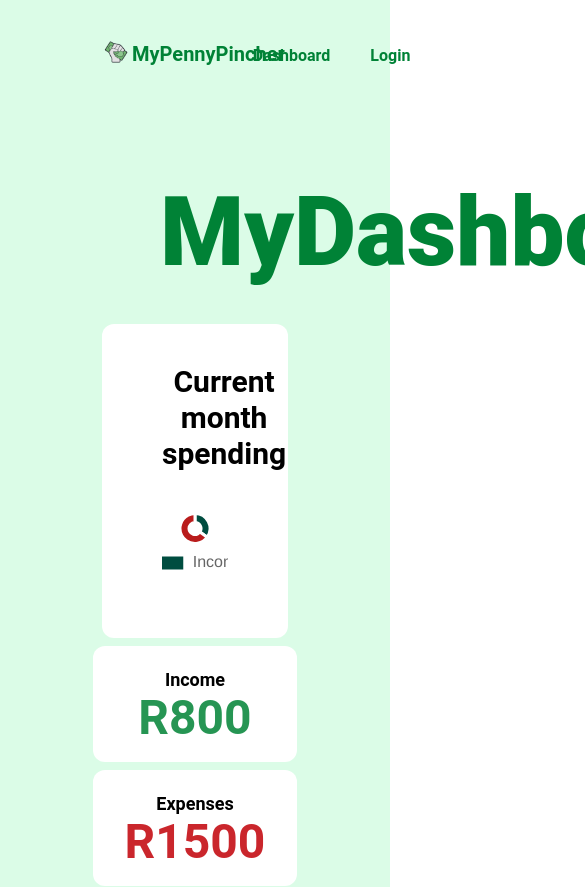
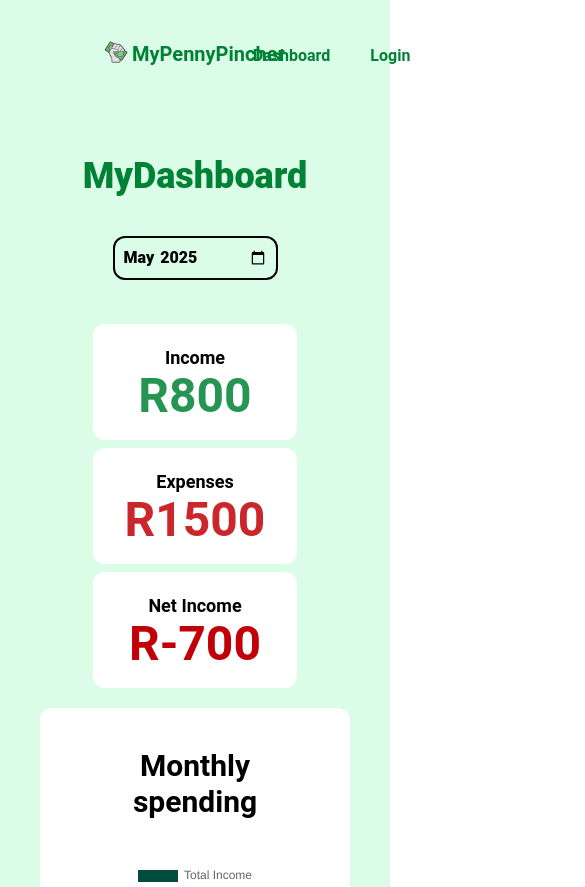
Before and after one commit to Tewahido/MyPennyPincher, a React (Vite) app in the folder MyPennyPincher_Client/: page /dashboard in a window 390 px wide. Shown: the top 887 px of the page, 585 px wide, since content can reach past the window. Built offline with nearby package versions, Linux system fonts and the light colour scheme.

Commit message:
Made Dashboard responsive

```diff
--- a/MyPennyPincher_Client/src/pages/Dashboard/Dashboard.jsx
+++ b/MyPennyPincher_Client/src/pages/Dashboard/Dashboard.jsx
@@ -118,16 +118,15 @@ export default function Dashboard() {
   return (
     <>
       <div className="w-full bg-green-100 flex flex-col mt-10 p-10">
-        <div className="w-full h-50 flex items-end justify-between mb-10 px-30">
-          <h1 className="text-8xl font-extrabold text-green-700">
-            {" "}
+        <div className="w-full h-50 flex flex-col lg:flex-row justify-end items-center gap-10 lg:gap-0 lg:items-end lg:justify-between mb-10 px-30">
+          <h1 className="text-4xl md:text-6xl xl:text-8xl font-extrabold text-green-700">
             MyDashboard
           </h1>
           <input
             type="month"
             onChange={(event) => handleChangeMonth(event)}
             value={selectedMonth}
-            className="text-3xl m-5 cursor-pointer font-extrabold"
+            className=" text-md border-2 rounded-xl md:text-xl xl:text-3xl cursor-pointer font-extrabold p-2"
             max={new Date().toISOString().slice(0, 7)}
             min="2020-01"
           />
--- a/MyPennyPincher_Client/src/pages/Dashboard/components/DashboardSection.jsx
+++ b/MyPennyPincher_Client/src/pages/Dashboard/components/DashboardSection.jsx
@@ -11,7 +11,7 @@ import {
   LineElement,
   Title,
 } from "chart.js";
-import { Doughnut, PolarArea, Bar, Line } from "react-chartjs-2";
+import { Doughnut, Bar, Line } from "react-chartjs-2";
 import TotalDisplay from "./TotalDisplay";
 
 ChartJS.register(
@@ -185,7 +185,7 @@ export default function DashboardSection({
 
   return (
     <div className="flex flex-col bg-green-100 items-center 2xl:flex-row justify-evenly w-full h-full 2xl:h-150 ">
-      <div className="flex flex-col items-center h-full bg-white m-1 rounded-xl w-[60%] px-15 pb-15">
+      <div className=" hidden 2xl:flex flex-col items-center h-full bg-white m-1 rounded-xl w-[60%] px-15 pb-15">
         <h1 className=" font-bold text-3xl xl:text-4xl black my-10  mx-auto text-center">
           Current month spending
         </h1>
@@ -193,7 +193,7 @@ export default function DashboardSection({
           <Doughnut data={donutData} options={donutOptions} />
         </div>
       </div>
-      <div className="flex flex-col gap-2 h-full w-full ">
+      <div className="flex flex-col gap-3 h-full w-full ">
         <div className="flex flex-col items-center md:flex-row  xl:items-start xl:flex-row lg:h-[50%]">
           <TotalDisplay
             title="Income"
--- a/MyPennyPincher_Client/src/pages/Login/components/LoginForm.jsx
+++ b/MyPennyPincher_Client/src/pages/Login/components/LoginForm.jsx
@@ -22,10 +22,10 @@ export default function LoginForm() {
         />
         <div className="w-full flex flex-col gap-3">
           <div className="w-full flex justify-between">
-            <p>Don't have an account?</p>
+            <p className="text-sm">Don't have an account?</p>
             <Link
               to={"/signup"}
-              className="text-green-700 underline transition-all duration-100 hover:underline-offset-2 hover:text-green-500"
+              className="text-green-700 text-sm underline transition-all duration-100 hover:underline-offset-2 hover:text-green-600"
             >
               Sign Up
             </Link>
--- a/MyPennyPincher_Client/src/pages/SignUp/components/SignUpForm.jsx
+++ b/MyPennyPincher_Client/src/pages/SignUp/components/SignUpForm.jsx
@@ -28,10 +28,10 @@ export default function SignUpForm() {
         />
         <div className="w-full flex flex-col gap-3">
           <div className="w-full flex justify-between">
-            <p>Already have an account?</p>
+            <p className="text-sm">Already have an account?</p>
             <Link
               to={"/login"}
-              className="text-green-700 underline transition-all duration-100 hover:underline-offset-2 hover:text-green-500"
+              className="text-sm text-green-700 underline transition-all duration-100 hover:underline-offset-2 hover:text-green-600"
             >
               Login
             </Link>
```
